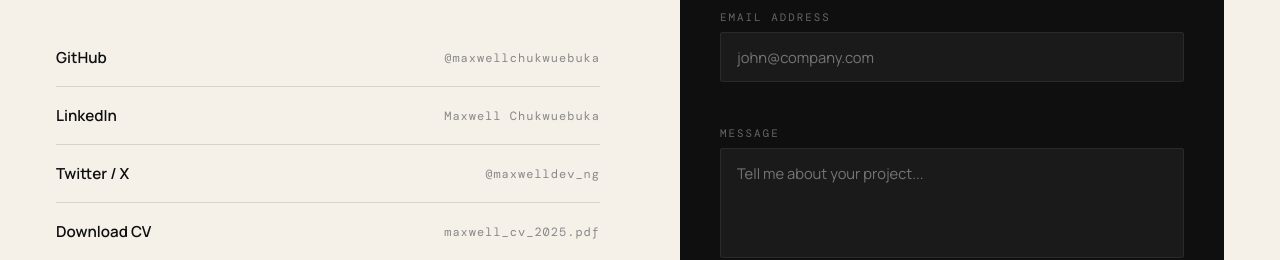
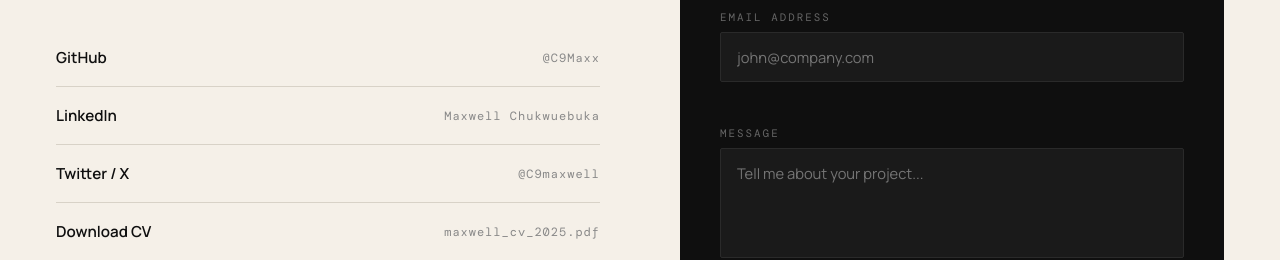
Before and after one commit to C9Maxx/maxwell-portfolio, a website: page public/index.html in a window 1280 px wide. Shown: the part 4609-4869 px from the top of the page. Drawn offline with nearby package versions, Linux system fonts and the light colour scheme; a web font is replaced by a local one.

Commit message:
updated index

```diff
--- a/public/index.html
+++ b/public/index.html
@@ -1155,7 +1155,7 @@ footer {
         <li class="social-item">
           <a href="#">
             <span class="social-name">GitHub</span>
-            <span class="social-handle">@maxwellchukwuebuka</span>
+            <span class="social-handle">@C9Maxx</span>
           </a>
         </li>
         <li class="social-item">
@@ -1167,7 +1167,7 @@ footer {
         <li class="social-item">
           <a href="#">
             <span class="social-name">Twitter / X</span>
-            <span class="social-handle">@maxwelldev_ng</span>
+            <span class="social-handle">@C9maxwell</span>
           </a>
         </li>
         <li class="social-item">
```
